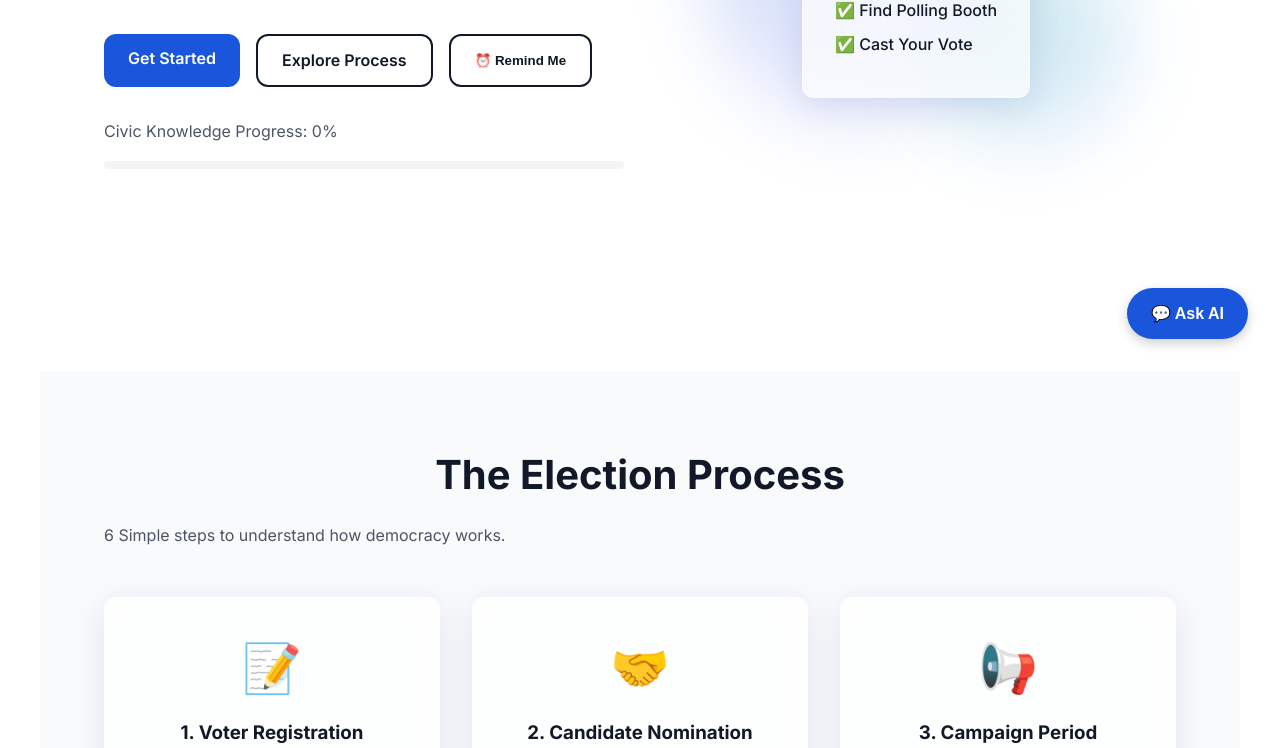
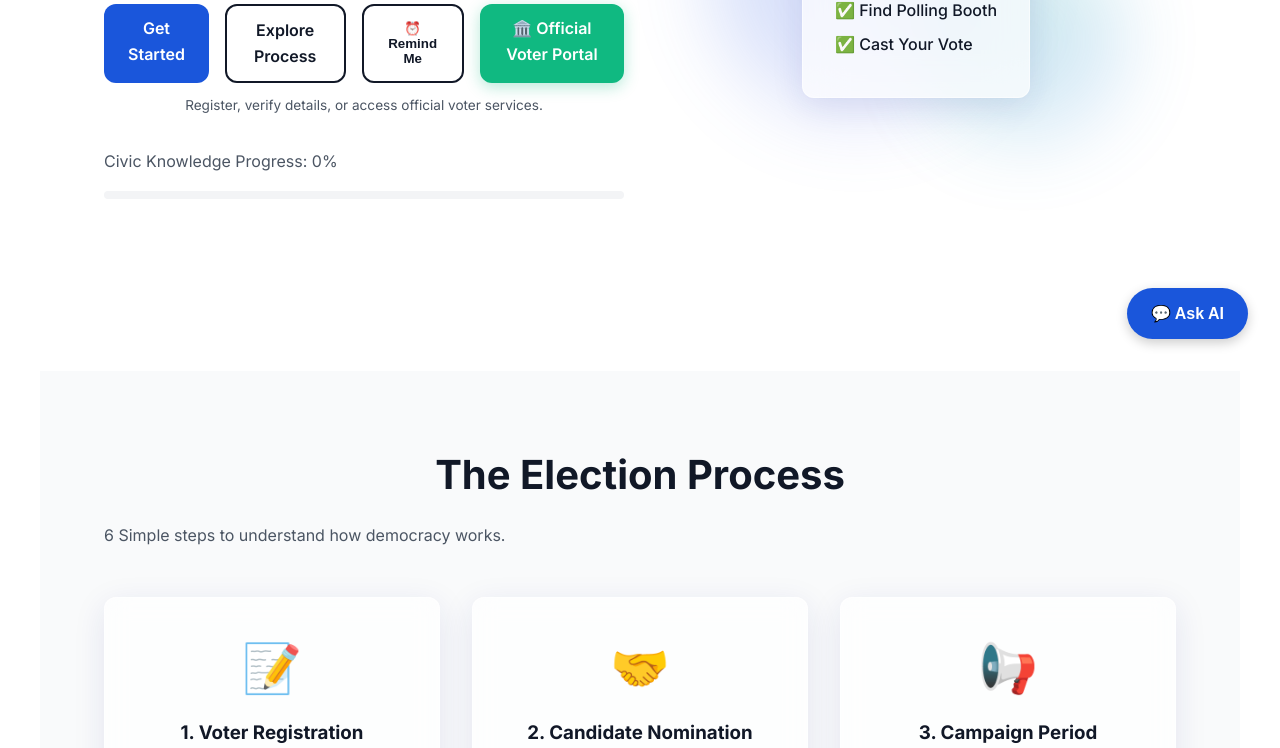
Before and after one commit to Subho483/VoteGuide-AI, a website: page index.html in a window 1280 px wide. Shown: the part 429-1177 px from the top of the page. Drawn offline with Linux system fonts and the light colour scheme.

Commit message:
Feat: Add Official Election Commission portal buttons

```diff
--- a/index.html
+++ b/index.html
@@ -45,7 +45,9 @@
                 <a href="#eligibility" class="btn primary-btn">Get Started</a>
                 <a href="#process" class="btn secondary-btn">Explore Process</a>
                 <button id="reminder-btn" class="btn secondary-btn">⏰ Remind Me</button>
+                <a href="https://ecinet.eci.gov.in" target="_blank" rel="noopener noreferrer" class="btn primary-btn" style="background-color: #10b981; border-color: #10b981; box-shadow: 0 4px 15px rgba(16, 185, 129, 0.3);" aria-label="Official Voter Portal">🏛️ Official Voter Portal</a>
             </div>
+            <p style="font-size: 0.85rem; color: var(--text-muted); margin-top: 0.75rem; text-align: center;">Register, verify details, or access official voter services.</p>
             <div class="progress-container">
                 <p>Civic Knowledge Progress: <span id="progress-text">0%</span></p>
                 <div class="progress-bar">
@@ -228,6 +230,10 @@
                 <button type="submit" class="btn primary-btn" style="width:100%">Check Eligibility</button>
             </form>
             <div id="eligibility-result" class="result-box hidden"></div>
+            <div style="margin-top: 1.5rem; text-align: center;">
+                <a href="https://ecinet.eci.gov.in" target="_blank" rel="noopener noreferrer" class="btn secondary-btn" aria-label="Official Voter Portal" style="width: 100%; display: inline-block; box-sizing: border-box;">🏛️ Official Voter Portal</a>
+                <p style="font-size: 0.85rem; color: var(--text-muted); margin-top: 0.5rem;">Register, verify details, or access official voter services.</p>
+            </div>
         </div>
 
         <div class="map-container glass-panel">
```
